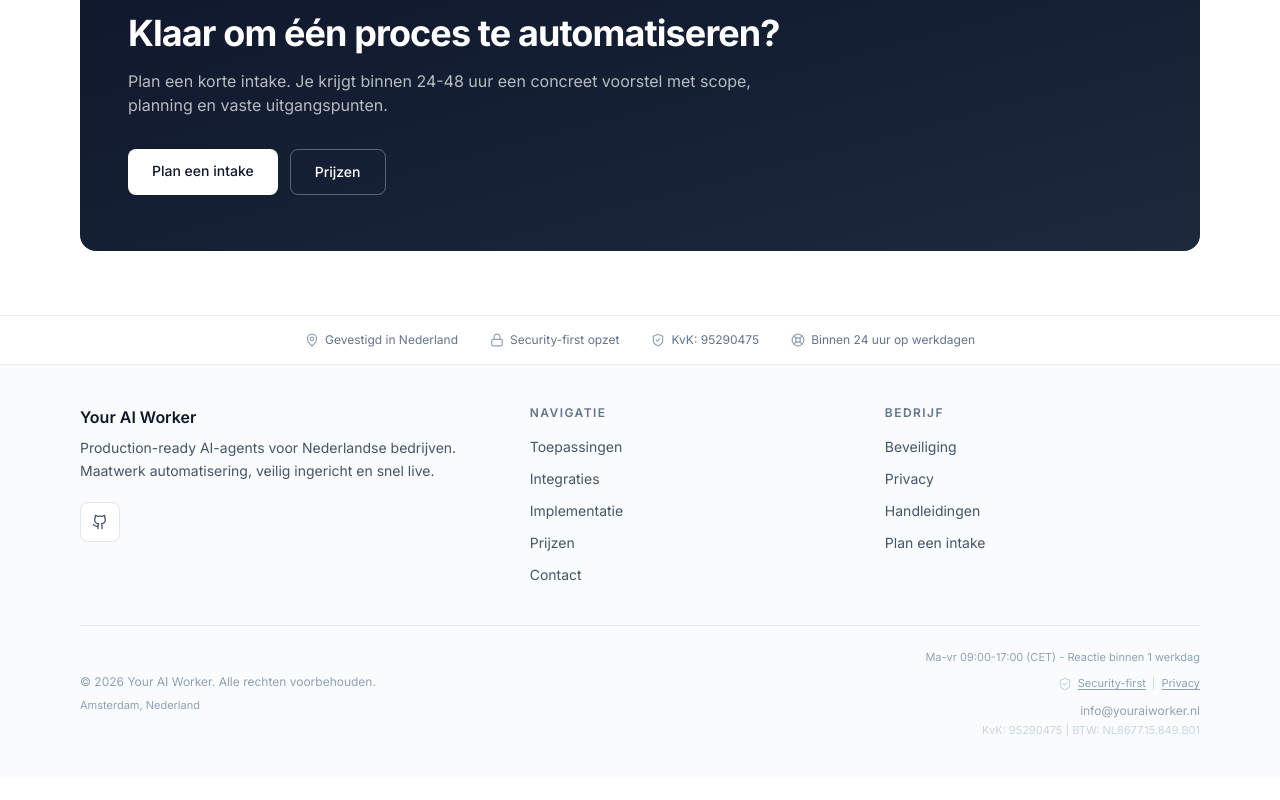
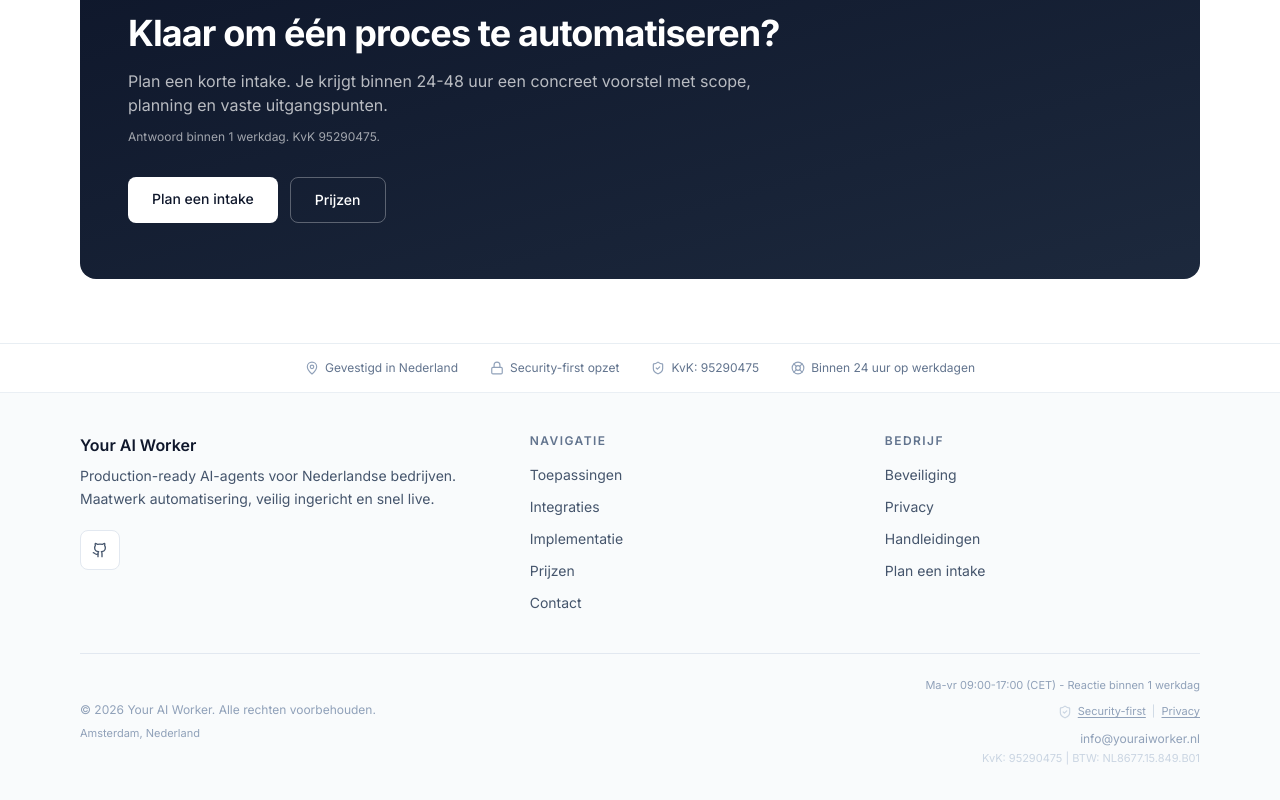
Before and after one commit to openclawbot69420-ux/youraiworker-site, a Next.js app: page / in a window 1280 px wide. Shown: the part 8258-9058 px from the top of the page. Before the commit the page ends 9036 px from the top, so only its background shows below. Built offline with nearby package versions, Linux system fonts and the light colour scheme.

Commit message:
Homepage: add trust line to CTA section

```diff
--- a/src/app/page.tsx
+++ b/src/app/page.tsx
@@ -404,7 +404,10 @@ const HomePage: React.FC = () => {
               Meestal live binnen 3-10 werkdagen. Je krijgt een heldere scope, oplevering en handover.
               <span className="text-slate-600"> Reactie binnen 1 werkdag.</span>
             </p>
-            <dl className="mt-3 flex max-w-xl flex-wrap gap-2 text-[11px] font-medium text-slate-700" aria-label="Bedrijfsgegevens">
+            <dl
+              className="mt-3 flex max-w-xl flex-wrap gap-2 text-[11px] font-medium text-slate-700"
+              aria-label="Bedrijfsgegevens"
+            >
               <div className="inline-flex items-center gap-2 rounded-full border border-slate-200 bg-slate-50 px-2 py-0.5">
                 <dt className="text-slate-500">KvK</dt>
                 <dd className="text-slate-900">95290475</dd>
@@ -963,6 +966,9 @@ const HomePage: React.FC = () => {
             Plan een korte intake. Je krijgt binnen 24-48 uur een concreet voorstel met scope,
             planning en vaste uitgangspunten.
           </p>
+          <p className="mt-3 max-w-2xl text-xs text-white/60">
+            Antwoord binnen 1 werkdag. KvK 95290475.
+          </p>
           <div className="mt-8 flex flex-col gap-3 sm:flex-row">
             <a
               href="/contact"
```
